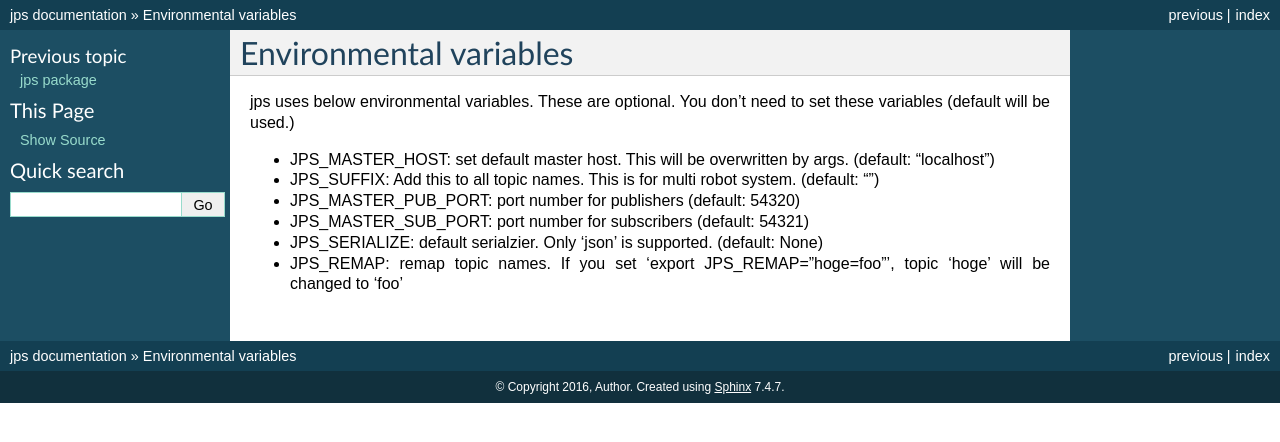
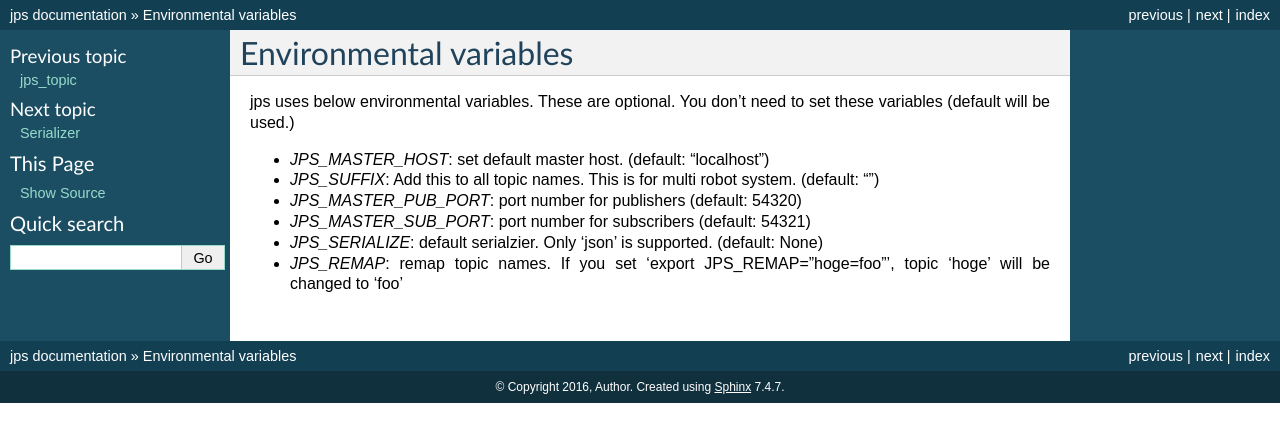
Before and after one commit to OTL/jps, a Sphinx documentation site: the page built from docs/env.rst, in a window 1280 px wide. Shown: the top 442 px of the page. Built offline with Sphinx 7.4.7, drawn with Linux system fonts in a browser that asks for light colours.

Commit message:
Update documents

```diff
--- a/docs/env.rst
+++ b/docs/env.rst
@@ -4,9 +4,9 @@
 jps uses below environmental variables. These are optional.
 You don't need to set these variables (default will be used.)
 
-- JPS_MASTER_HOST: set default master host. This will be overwritten by args. (default: "localhost")
-- JPS_SUFFIX: Add this to all topic names. This is for multi robot system. (default: "")
-- JPS_MASTER_PUB_PORT: port number for publishers (default: 54320)
-- JPS_MASTER_SUB_PORT: port number for subscribers (default: 54321)
-- JPS_SERIALIZE: default serialzier. Only 'json' is supported. (default: None)
-- JPS_REMAP: remap topic names. If you set 'export JPS_REMAP="hoge=foo"', topic 'hoge' will be changed to 'foo'
+- `JPS_MASTER_HOST`: set default master host. (default: "localhost")
+- `JPS_SUFFIX`: Add this to all topic names. This is for multi robot system. (default: "")
+- `JPS_MASTER_PUB_PORT`: port number for publishers (default: 54320)
+- `JPS_MASTER_SUB_PORT`: port number for subscribers (default: 54321)
+- `JPS_SERIALIZE`: default serialzier. Only 'json' is supported. (default: None)
+- `JPS_REMAP`: remap topic names. If you set 'export JPS_REMAP="hoge=foo"', topic 'hoge' will be changed to 'foo'
--- a/docs/index.rst
+++ b/docs/index.rst
@@ -16,12 +16,12 @@
    :maxdepth: 4
 
    intro
+   action
    simple_subscriber
-   action
+   tool
+   env
    serializer
-   tool
    jps
-   env
 
 
 Indices and tables
```
